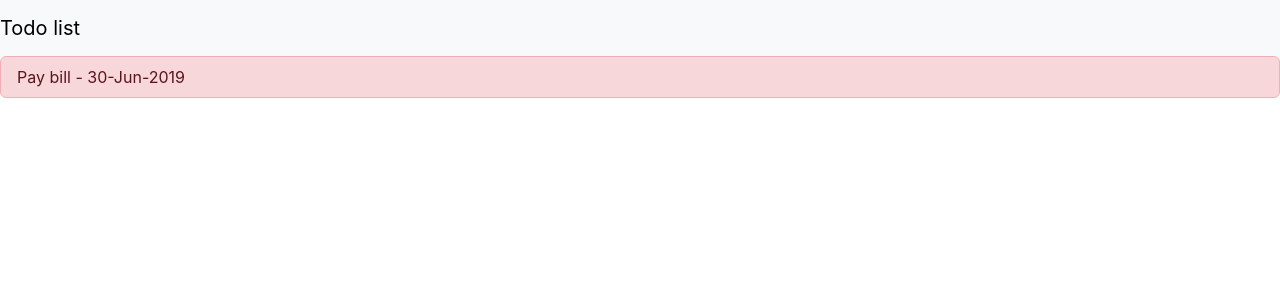
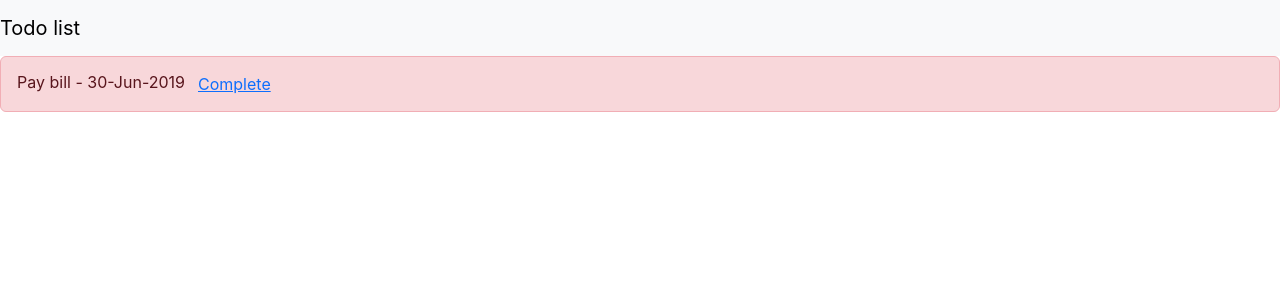
Before and after one commit to vondersam/vecka4_todo, a React (Create React App) app: page / in a window 1280 px wide. Shown: the top 300 px of the page. Built offline with nearby package versions, Linux system fonts and the light colour scheme.

Commit message:
Add complete button.

```diff
--- a/src/Item.jsx
+++ b/src/Item.jsx
@@ -1,6 +1,6 @@
 import dateFormat from 'dateformat';
 
-function Item({ item }) {
+function Item({ item, completeId }) {
   function isOverdue(item) {
     return !item.complete && item.timestampDue < new Date().getTime();
   }
@@ -10,10 +10,23 @@ function Item({ item }) {
 
   return (
     <li className={itemClass}>
-      {`${item.name} - ${dateFormat(
-        new Date(item.timestampDue),
-        'dd-mmm-yyyy'
-      )}`}
+      <div className="item">
+        <span className={`item-title${item.complete ? ' complete-item' : ''}`}>
+          {`${item.name} - ${dateFormat(
+            new Date(item.timestampDue),
+            'dd-mmm-yyyy'
+          )}`}
+        </span>
+        {!item.complete && (
+          <button
+            type="button"
+            className="btn btn-link"
+            onClick={() => completeId(item.id)}
+          >
+            Complete
+          </button>
+        )}
+      </div>
     </li>
   );
 }
--- a/src/List.jsx
+++ b/src/List.jsx
@@ -1,11 +1,19 @@
 import todo from './mockData.json';
 import Item from './Item';
+import { useState } from 'react';
 
 function List() {
+  const [items, setItems] = useState(todo.Items);
+  function completeId(id) {
+    const updatedItems = items.map((item) => {
+      return item.id === id ? { ...item, complete: true } : item;
+    });
+    setItems(updatedItems);
+  }
   return (
     <ul className="list-group">
-      {todo.Items.map((item) => (
-        <Item key={item.id} item={item} />
+      {items.map((item) => (
+        <Item key={item.id} item={item} completeId={completeId} />
       ))}
     </ul>
   );
```
